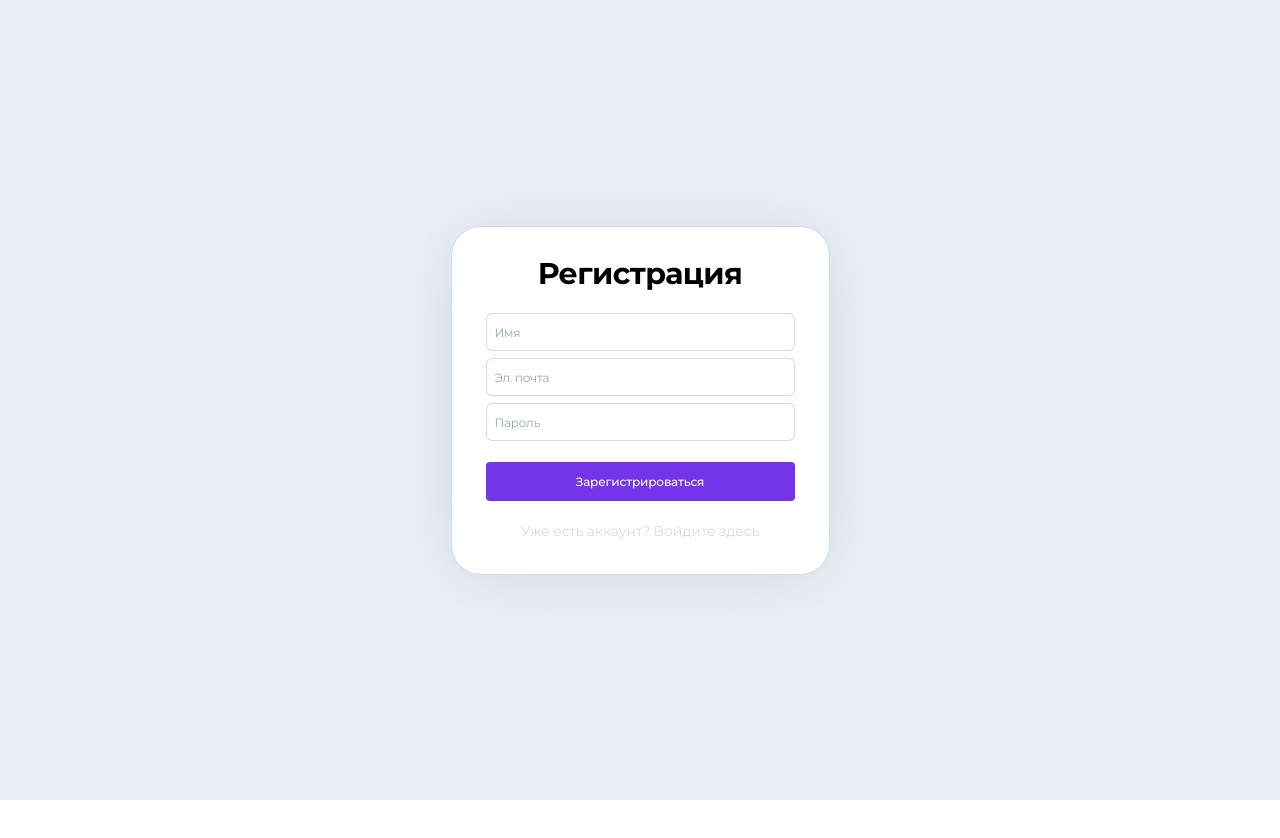
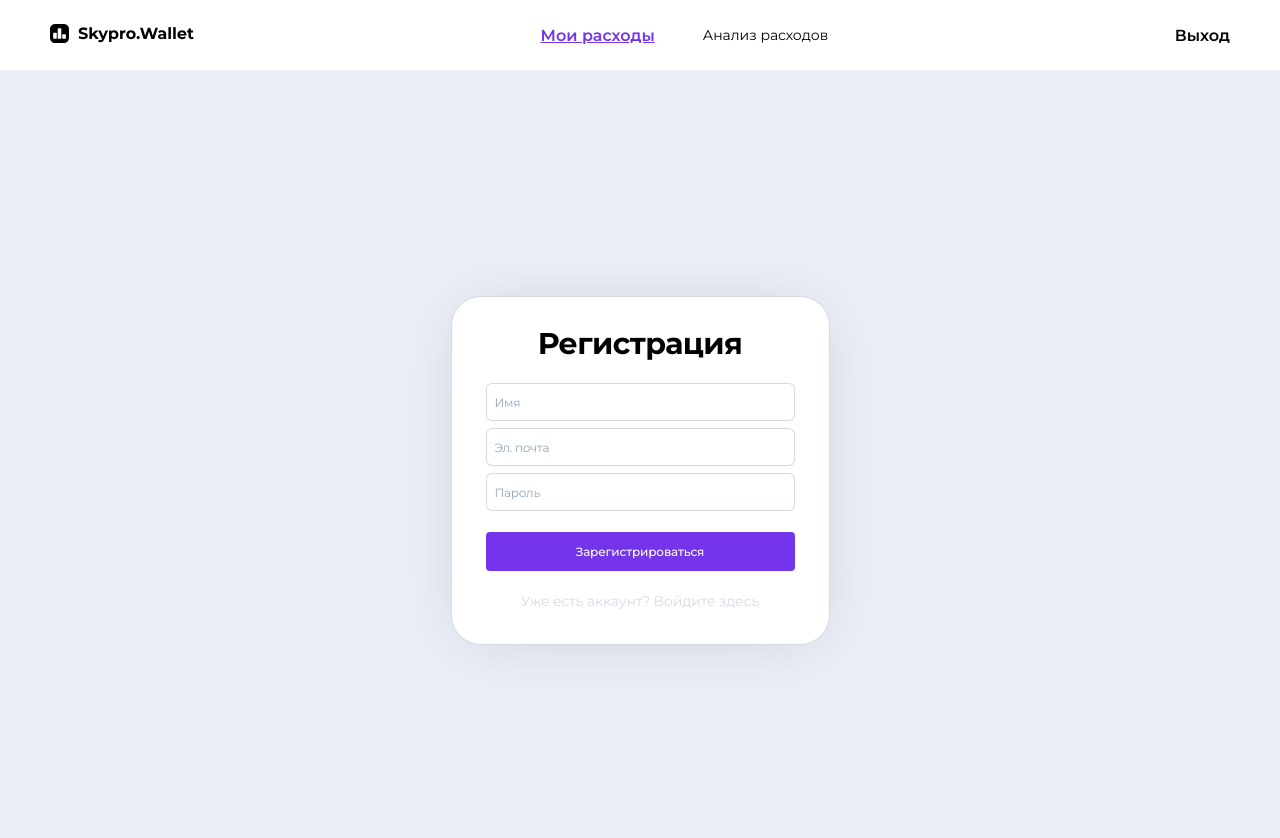
Before and after one commit to Leyley1115/wallet2, a React (Vite) app: page /signup in a window 1280 px wide. Shown: the top 838 px of the page. Before the commit the page ends 800 px from the top, so only its background shows below. Built offline with nearby package versions, Linux system fonts and the light colour scheme.

Commit message:
Хэдер

```diff
--- a/src/components/AuthForm/AuthForm.jsx
+++ b/src/components/AuthForm/AuthForm.jsx
@@ -12,6 +12,7 @@ import {
     ModalLink,
     ModalFormLogin,
  } from "./AuthForm.styled";
+ import Header from "../Header/Header";
 
 export function AuthForm({ isSignUp, setIsAuth }){
     const navigate = useNavigate();
@@ -23,6 +24,7 @@ export function AuthForm({ isSignUp, setIsAuth }){
     return (
     <>
       <GlobalStyle />
+      <Header />
       <Wrapper>
         <ContainerSignin>
           <Modal>
--- /dev/null
+++ b/src/components/Header/Header.jsx
@@ -0,0 +1,31 @@
+import {useState} from 'react';
+import { ButtonHeaderNew, HeaderBlock, HeaderLogo, Hover2, SHeader, Container, ButtonContainer, ActiveButton } from './Header.styled.js';
+
+
+function Header(){
+	const [state, setState] = useState(false);
+
+	function openState(){
+		setState(prev => !prev);
+	}
+
+
+    return (
+        <SHeader>
+			<Container>
+				<HeaderBlock>
+					<HeaderLogo>
+						<a href="" target="_self"><img src="images/logo.svg" alt="logo"></img></a>
+					</HeaderLogo>
+                        <ButtonContainer>
+                            <ActiveButton>Мои расходы</ActiveButton>
+                            <ButtonHeaderNew>Анализ расходов</ButtonHeaderNew>
+                        </ButtonContainer>
+						<Hover2 href="#" to='/login' onClick = {openState}>Выход</Hover2>
+				</HeaderBlock>
+			</Container>
+		</SHeader>
+    )
+}
+
+export default Header;
--- /dev/null
+++ b/src/components/Header/Header.styled.js
@@ -0,0 +1,178 @@
+import styled from 'styled-components';
+import { Link } from 'react-router-dom';
+
+export const SHeader = styled.header`
+    width: 100%;
+	margin: 0 auto;
+	background-color: #FFFFFF;
+`;
+
+export const HeaderBlock = styled.div`
+    height: 70px;
+	display: flex;
+	flex-wrap: nowrap;
+	align-items: center;
+	justify-content: space-between;
+	position: relative;
+	top: 0;
+	left: 0;
+	padding: 0 10px;
+`;
+
+export const HeaderLogo = styled.div`
+    & img {
+		width: 144px;
+	}
+`;
+
+export const HeaderLogoDark = styled(HeaderLogo)`
+    display: none;
+`;
+
+export const HeaderNav = styled.nav`
+    max-width: 290px;
+	padding: 0;
+	display: flex;
+	align-items: center;
+	justify-content: center;
+`;
+
+export const ButtonContainer = styled.div`
+font-weight: 400;
+	display: flex;
+	gap: 48px;
+`
+export const ActiveButton = styled(ButtonContainer)`
+	text-decoration: underline;
+	font-weight: 600;
+	color: #7334EA;
+`
+
+export const ButtonHeaderNew = styled.button`
+	border: none;
+	background-color:transparent;
+	color: #000000;
+	font-size: 14px;
+	font-weight: 400;
+	& a {
+		color: #FFFFFF;
+	}
+`;
+
+export const HeaderPopUserSet = styled.div`
+    display: ${({$state}) => ($state ? 'block' : 'none')};
+	position: absolute;
+	top: 61px;
+	right: 0;
+	width: 213px;
+	height: 205px;
+	border-radius: 10px;
+	border: 0.7px solid rgba(148, 166, 190, 0.40);
+	background: #FFF;
+	box-shadow: 0px 10px 39px 0px rgba(26, 56, 101, 0.21);
+	padding: 34px;
+	text-align: center;
+	z-index: 2;
+`;
+
+export const SetName = styled.p`
+    color: #000;
+	font-size: 14px;
+	font-weight: 500;
+	line-height: 21px;
+	letter-spacing: -0.14px;
+	margin-bottom: 4px;
+`;
+
+export const SetMail = styled.p`
+    color: #94A6BE;
+	font-size: 14px;
+	line-height: 21px;
+	letter-spacing: -0.14px;
+	margin-bottom: 10px;
+`;
+
+export const SetTheme = styled.div`
+    display: flex;
+	align-items: center;
+	justify-content: space-between;
+	margin-bottom: 30px;
+
+	& p {
+		color: #000;
+		font-size: 14px;
+		line-height: 21px;
+		letter-spacing: -0.14px;
+	}
+
+	& input[type="checkbox"] {
+		position: relative;
+		width: 24px;
+		height: 13px;
+		border-radius: 100px;
+		background: #EAEEF6;
+		outline: none;
+		appearance: none;
+
+		&::before {
+			content: "";
+			position: absolute;
+			top: 1px;
+			left: 1px;
+			width: 11px;
+			height: 11px;
+			border-radius: 50%;
+			background-color: #94A6BE;
+			transition: 0.5s;
+		}
+	}
+
+	& input:checked[type="checkbox"]::before {
+		left: 12px;
+	}
+`;
+
+
+export const Hover2 = styled(Link)`
+font-weight: 600;
+    color: #000000;
+
+	&:hover {
+			color: #7334EA;
+	}
+`;
+
+export const Checkbox = styled.input`
+& input[type="checkbox"] {
+			position: relative;
+			width: 24px;
+			height: 13px;
+			border-radius: 100px;
+			background: #EAEEF6;
+			outline: none;
+			appearance: none;
+
+			&::before {
+				content: "";
+				position: absolute;
+				top: 1px;
+				left: 1px;
+				width: 11px;
+				height: 11px;
+				border-radius: 50%;
+				background-color: #94A6BE;
+				transition: 0.5s;
+			}
+		}
+
+		& input:checked[type="checkbox"]::before {
+			left: 12px;
+		}
+`
+
+export const Container = styled.div`
+	max-width: 1260px;
+    width: 100%;
+    margin: 0 auto;
+    padding: 0 30px;
+`;
--- a/src/components/MainPage/MainPage.jsx
+++ b/src/components/MainPage/MainPage.jsx
@@ -1,6 +1,9 @@
+import Header from "../Header/Header";
+
 function MainPage(){
 
     return <>
+    <Header />
     Главная страница
     </>
 }
```
Also changed, not shown: public/images/logo.svg (added).
